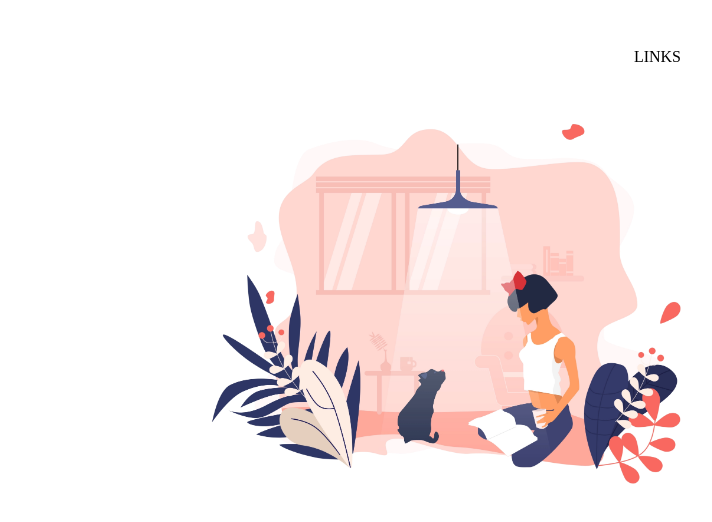
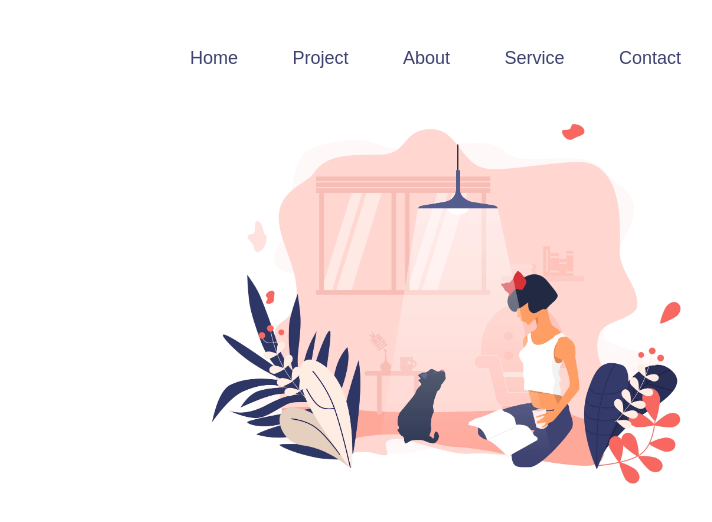
Before and after one commit to AdomasKazlauskas/03-a-happy-weekend, a website: page index.html in a window 1280 px wide. Shown: the full height of the page, 359-1071 px from the left. Drawn offline with Linux system fonts and the light colour scheme.

Commit message:
WIP: header #4

```diff
--- a/index.html
+++ b/index.html
@@ -29,8 +29,19 @@
             float: left;
         }
 
-        nav {
+        header>nav {
             float: right;
+        }
+
+        nav>a {
+            font-size: 18px;
+            text-decoration: none;
+            color: #3F4371;
+            margin-left: 50px;
+        }
+
+        nav>a:first-child {
+            margin-left: 0;
         }
 
         main {
@@ -55,8 +66,12 @@
 <body>
     <header>
        <img src="./img/logo.png" alt="logo">
-       <nav>
-            LINKS
+       <nav style="font-family: Arial">
+            <a href="#">Home</a>
+            <a href="#">Project</a>
+            <a href="#">About</a>
+            <a href="#">Service</a>
+            <a href="#">Contact</a>
        </nav>
     </header>
 
```
